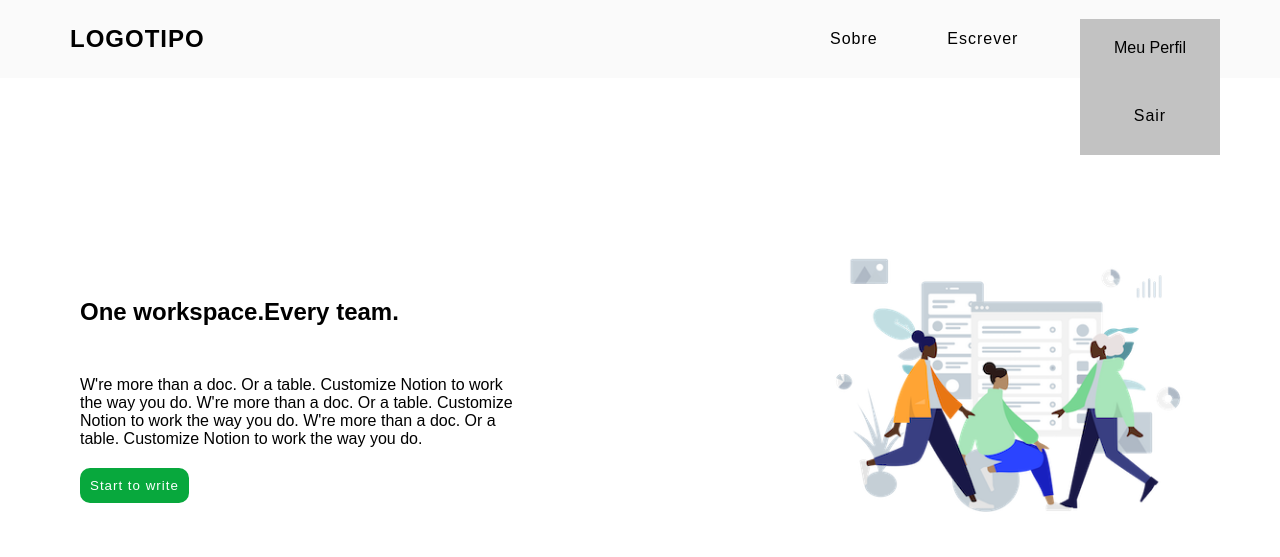
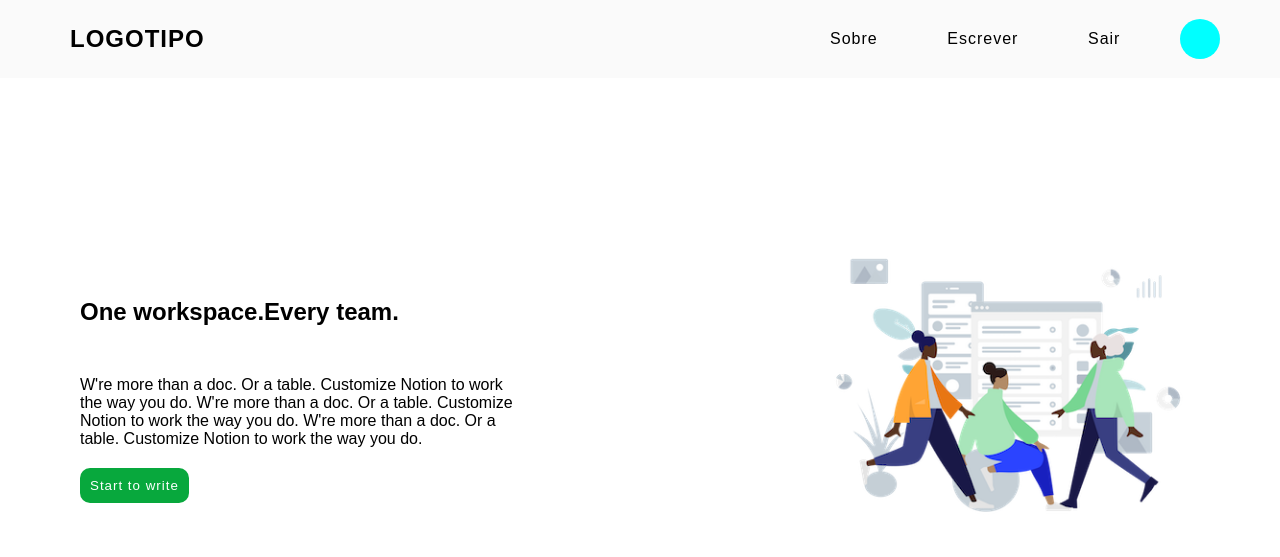
Before and after one commit to viniciusventura29/Django_Bosch_Project, a Django app: page / in a window 1280 px wide. Shown: the top 557 px of the page. Run offline with Django 4.2, Linux system fonts and the light colour scheme; a user stored in the database is signed in.

Commit message:
improving the dropdown

```diff
--- a/home/templates/moldes/nav.html
+++ b/home/templates/moldes/nav.html
@@ -1,23 +1,25 @@
 <nav class="nav">
     <a href="{% url 'index' %}"><h1>LOGOTIPO</h1></a>
-    <ul class="nav_opcoes">
-        <li><a href="#">Sobre</a></li>
-        <li><a href="{% url 'escrever' %}">Escrever</a></li>
+    <ul id="nav_opcoes" class="nav_opcoes">
+        <li><a class="opcao_nav" href="#">Sobre</a></li>
+        <li><a class="opcao_nav" href="{% url 'escrever' %}">Escrever</a></li>
         {% if user.is_authenticated %}
         <li><a href="{% url 'sair' %}">Sair</a></li>
         <li>
-            <div class="userPerfil">
+            <div id="userPerfil" class="userPerfil">
                 <ul class="userPerfil_opcoes">
-                    <li>Meu Perfil</li>
-                    <li><a href="{% url 'sair' %}">Sair</a></li>
+                    <li class="opcao_userPerfil_individual">Meu Perfil</li>
+                    <li class="opcao_userPerfil_individual"><a href="{% url 'sair' %}">Sair</a></li>
                 </ul>
             </div>
         </li>
         {% else %}
-        <li><a href="{% url 'logar' %}">Login</a></li>
-        <li><a href="{% url 'cadastrar' %}">Cadastro</a></li>
+        <li><a class="opcao_nav" href="{% url 'logar' %}">Login</a></li>
+        <li><a class="opcao_nav" href="{% url 'cadastrar' %}">Cadastro</a></li>
+
         {% endif %}
 
 
     </ul>
+
 </nav>
--- a/home/templates/static/css/nav.css
+++ b/home/templates/static/css/nav.css
@@ -25,10 +25,9 @@
     letter-spacing: 1px;
 }
 
-.nav a:hover{
+.nav .opcao_nav:hover{
     border-radius: 5px;
     background: #e2e2e2;
-
 }
 
 .userPerfil{
@@ -42,12 +41,15 @@
 }
 
 .userPerfil_opcoes{
-    display: block;
+    display: flex;
     flex-direction: column;
     background-color: #c2c2c2;
     height: fit-content;
     width: 200px;
     list-style: none;
+    margin-top: 60px;
+    border-radius:  0 0 10px 10px;
+    visibility: hidden;
 }
 
 .userPerfil_opcoes li{
@@ -55,4 +57,15 @@
     width: 100px;
     display: flex;
     justify-content: center;
+
 }
+
+
+.opcao_userPerfil_individual:hover{
+    background-color: #e2e2e2;
+    border-radius:  0 0 10px 10px;
+}
+
+.nav_opcoes.active .userPerfil_opcoes{
+    visibility: visible;
+}
```
Also changed, not shown: home/templates/static/js/nav.js (added, +8 -0 lines), db.sqlite3.
